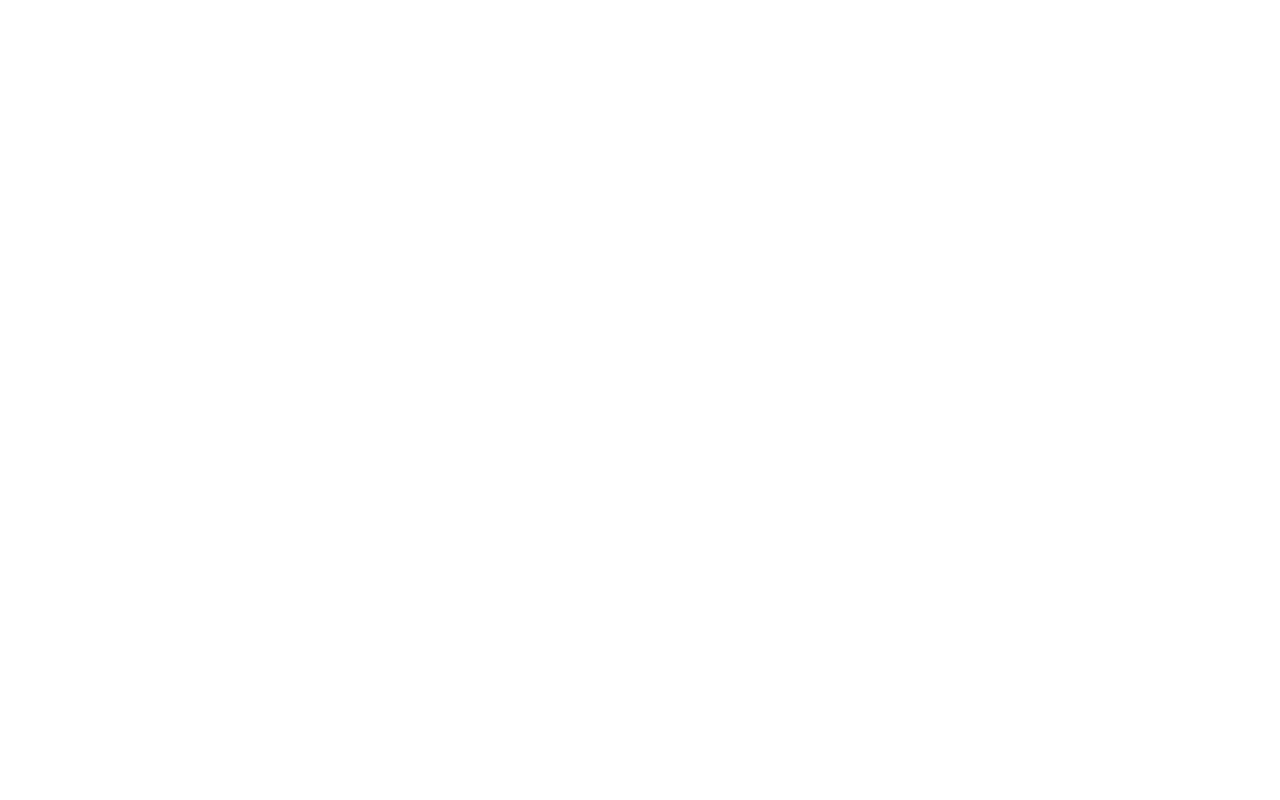
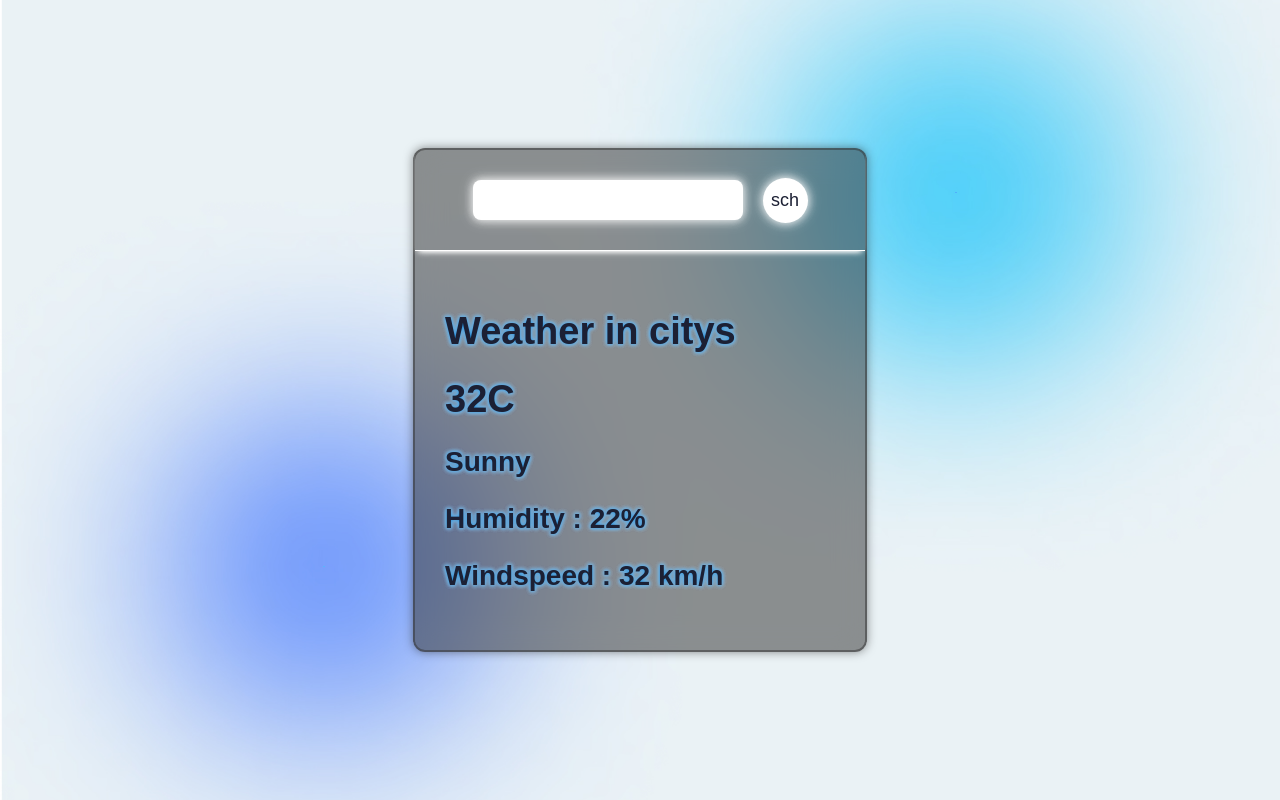
Before and after one commit to mmd-web/Weather_Page, a plain HTML site: page index.html in a window 1280 px wide. Drawn offline with Linux system fonts and the light colour scheme.

Commit message:
َStyles : Add tags and styling

```diff
--- a/index.html
+++ b/index.html
@@ -3,12 +3,29 @@
 <head>
     <meta charset="UTF-8">
     <meta name="viewport" content="width=device-width, initial-scale=1.0">
-    <title>Document</title>
+    <title>Weather page</title>
     <link rel="stylesheet" href="./styles/global.css">
     <link rel="stylesheet" href="./styles/style.css">
 </head>
 <body>
+    <div id="container" class="flex_center">
+        <div id="box_content" class="rel_position">
 
+            <div id="box_search" class="rel_position flex_row">
+                <input type="text" name="" id="input_search">
+                <button id="icon_sch">sch</button>
+            </div>
+
+            <div id="box_data_weather" class="rel_position flex_col">
+                <span id="citys_name">Weather in citys</span>
+                <span id="temp">32C</span>
+                <span id="des">Sunny</span>
+                <span id="humidity">Humidity : 22%</span>
+                <span id="windspeed">Windspeed : 32 km/h</span>
+            </div>
+
+        </div>
+    </div>
 </body>
 </html>
 <script src="./js/apps.js"></script>
--- a/styles/global.css
+++ b/styles/global.css
@@ -0,0 +1,49 @@
+:root {
+    --Fontfamily: sans-serif;
+}
+
+body {
+    padding: 0;
+    margin: 0;
+}
+
+#container {
+    position: absolute;
+    width: 100%;
+    height: 100%;
+    top: 0;
+    left: 0;
+    background-image: url(../img/background.jpg);
+    background-position: center;
+    background-repeat: no-repeat;
+    background-size: cover;
+    background-attachment: local;
+}
+
+.flex_center {
+    display: flex;
+    justify-content: center;
+    align-items: center;
+}
+
+.flex_row {
+    display: flex;
+    justify-content: center;
+    align-items: center;
+    flex-direction: row;
+}
+
+.flex_col {
+    display: flex;
+    justify-content: center;
+    align-items: center;
+    flex-direction: column;
+}
+
+.rel_position {
+    position: relative;
+    width: 0;
+    height: 0;
+    top: 0;
+    left: 0;
+}
--- a/styles/style.css
+++ b/styles/style.css
@@ -0,0 +1,64 @@
+#box_content {
+    width: 450px;
+    height: 500px;
+    background-color: #2e2e2e82;
+    backdrop-filter: blur(15px);
+    border: 2px solid #31313180;
+    border-radius: 12px;
+    box-shadow: 0 0 10px #1e1e1e80;
+}
+
+#box_search {
+    width: 100%;
+    height: 20%;
+    background-color: transparent;
+    gap: 20px;
+    border-bottom: 1px solid #fff;
+    box-shadow: 0 4px 6px -3px #ffffff , 0 4px 6px -5px #ffffff ,0 4px 6px -9px #ffffff;
+}
+#input_search {
+    width: 220px;
+    height: 40px;
+    padding: 0 25px;
+    font-family: var(--Fontfamily);
+    font-size: 20px;
+    color: #1c2034;
+    border-radius: 8px;
+    border: none;
+    background-color: #fff;
+    outline: none;
+    cursor: auto;
+    box-shadow: 0 0 8px #ffffffa3,0 0 10px #ffffff7e,0 0 15px #ffffff5e;
+}
+#icon_sch {
+    width: 45px;
+    height: 45px;
+    border-radius: 50%;
+    border: none;
+    font-family: var(--Fontfamily);
+    font-size: 18px;
+    cursor: pointer;
+    background-color: #fff;
+    color: #1c2034;
+    box-shadow: 0 0 8px #ffffffa3,0 0 10px #ffffff7e,0 0 15px #ffffff5e;
+}
+
+#box_data_weather {
+    width: 100%;
+    height: 80%;
+    background-color: transparent;
+    align-items: start;
+    gap: 25px;
+}
+
+#box_data_weather>span {
+    font-family: var(--Fontfamily);
+    color: #1c2034;
+    font-weight: 600;
+    font-size: 28px;
+    padding: 0 30px;
+    text-shadow: 0 0 4px #0079d0,0 0 4px #fff ,0 0 4px #0079d0,0 0 4px #fff;
+}
+#box_data_weather>#citys_name , #box_data_weather>#temp {
+    font-size: 38px;
+}
```
